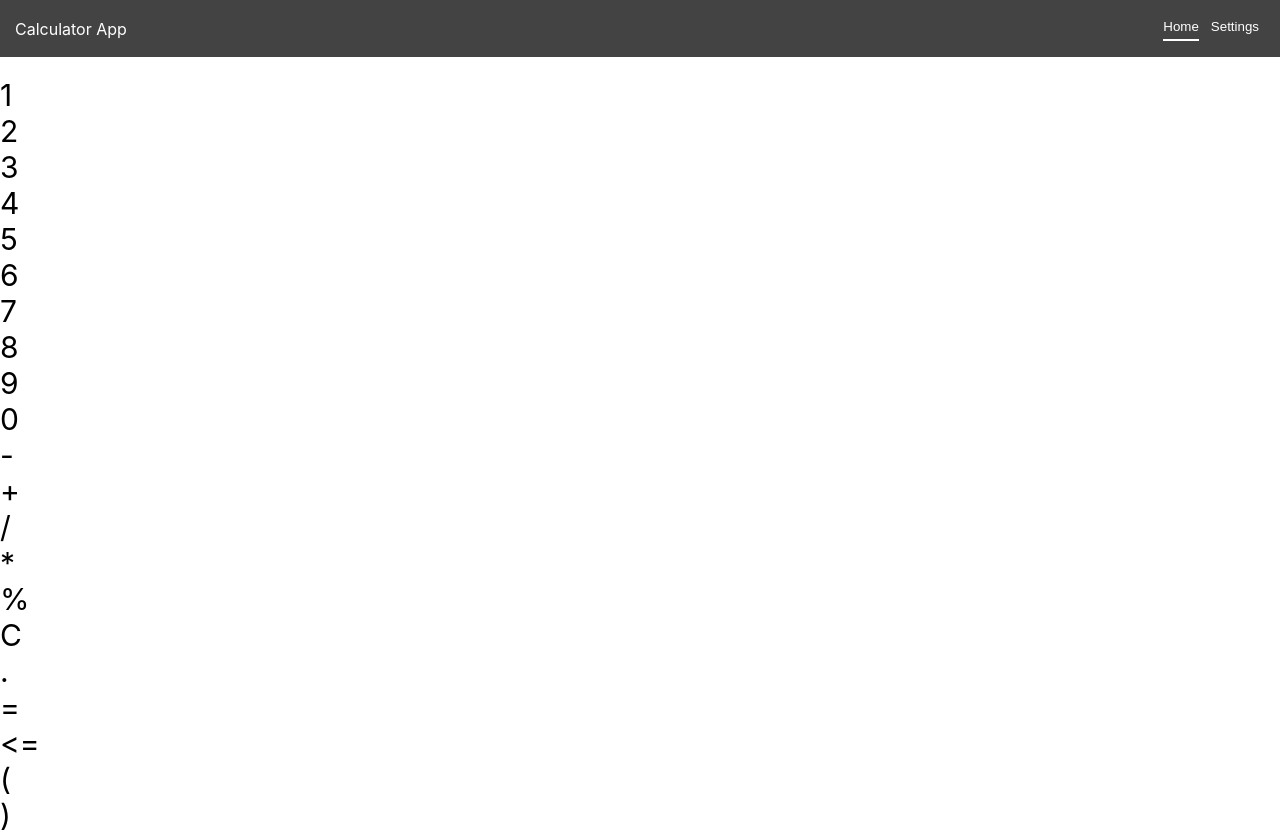
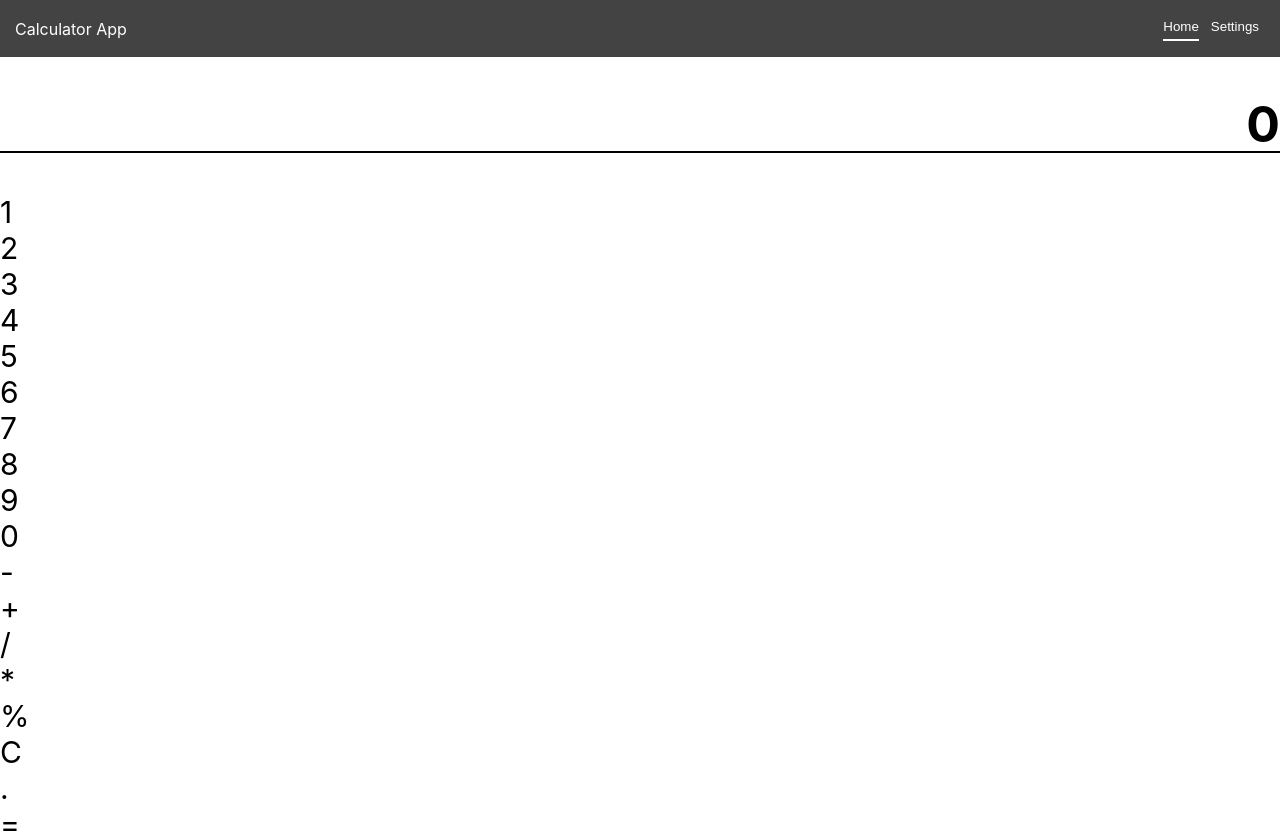
Before and after one commit to VladimirParmon/calculator, a React (Create React App) app: page /main in a window 1280 px wide. Shown: the top 833 px of the page. Built offline with nearby package versions, Linux system fonts and the light colour scheme.

Commit message:
add styling to display component

```diff
--- a/src/components/display.tsx
+++ b/src/components/display.tsx
@@ -1,3 +1,18 @@
+import styled from 'styled-components';
+
 export function DisplayComponent({ input }: { input: string }) {
-  return <h2>{input}</h2>;
+  const StyledHeading = styled.h2`
+    font-size: 50px;
+    line-height: 50px;
+    text-align: right;
+    &:after {
+      content: '';
+      height: 2px;
+      display: block;
+      margin-top: 2px;
+      background-color: black;
+      text-decoration: underline;
+    }
+  `;
+  return <StyledHeading>{input === '' ? '0' : input}</StyledHeading>;
 }
```
